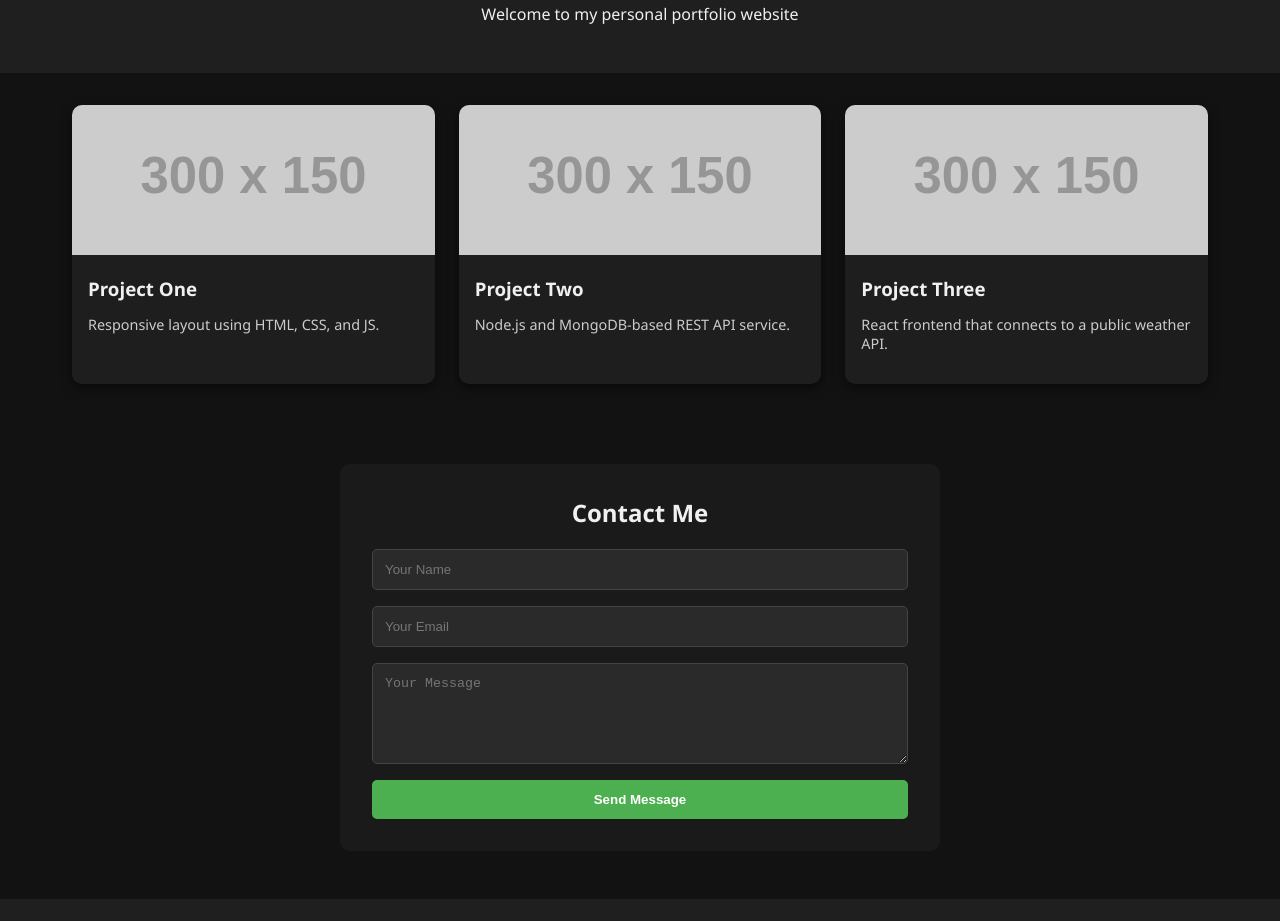
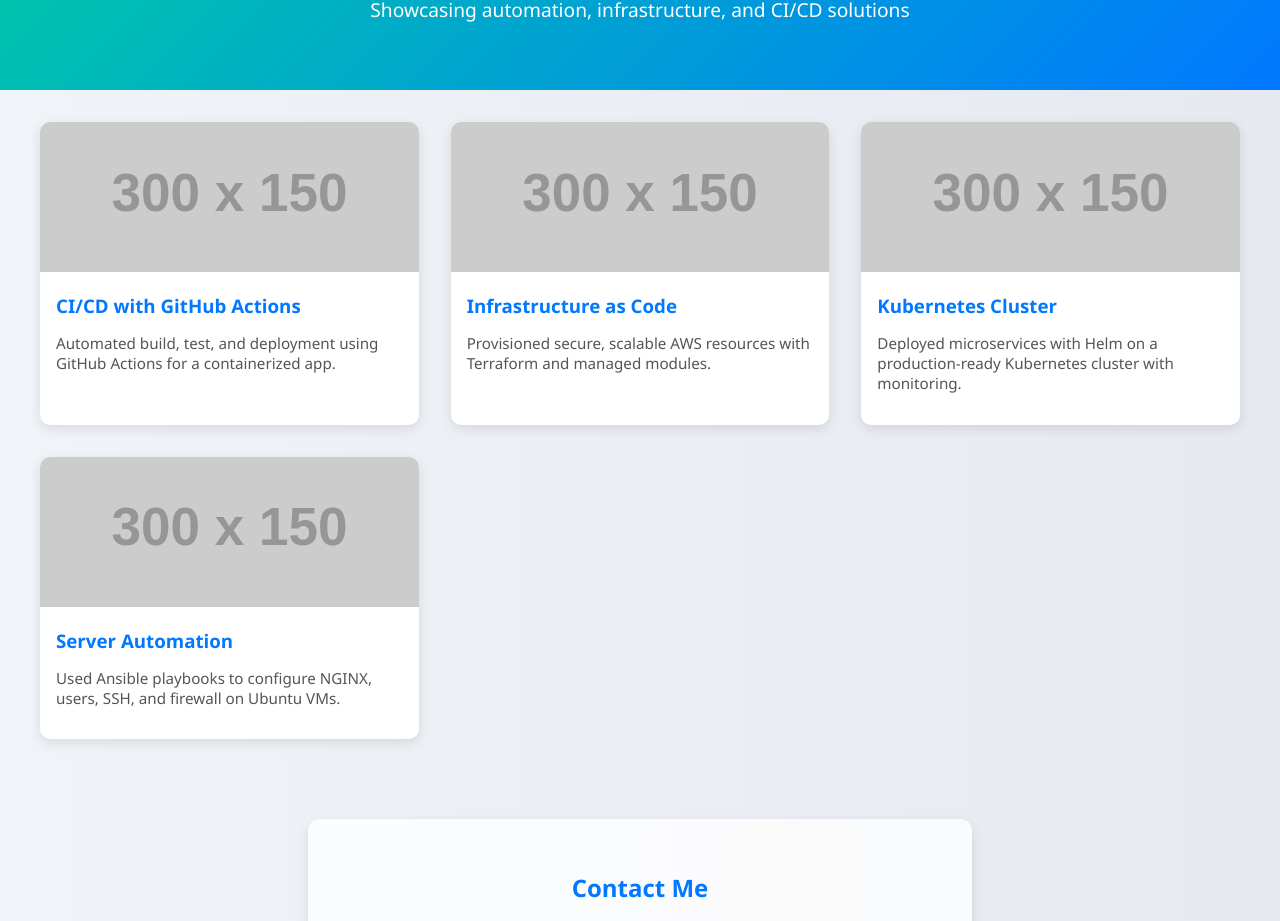
Before and after one commit to jeison-it/dev-project, a plain HTML site: page index.html in a window 1280 px wide. Shown: the part 115-1036 px from the top of the page. Drawn offline with Linux system fonts and the light colour scheme; placeholder pictures from the web are drawn by us.

Commit message:
Website refix to Devops

```diff
--- a/index.html
+++ b/index.html
@@ -3,63 +3,64 @@
 <head>
   <meta charset="UTF-8" />
   <meta name="viewport" content="width=device-width, initial-scale=1.0"/>
-  <title>My Projects</title>
+  <title>DevOps Projects Portfolio</title>
   <style>
-    * {
-      box-sizing: border-box;
+    :root {
+      --primary: #00c9a7;
+      --accent: #0078ff;
+      --bg: #f0f4f8;
+      --text: #333;
     }
 
     body {
       font-family: 'Segoe UI', sans-serif;
       margin: 0;
-      background: #121212;
-      color: #f0f0f0;
-      animation: fadeIn 1s ease-in;
-    }
-
-    @keyframes fadeIn {
-      from { opacity: 0; transform: translateY(10px); }
-      to { opacity: 1; transform: translateY(0); }
+      background: linear-gradient(to right, #f0f4f8, #e6e9f0);
+      color: var(--text);
     }
 
     header {
-      background-color: #1f1f1f;
-      padding: 2rem;
+      background: linear-gradient(135deg, var(--primary), var(--accent));
+      color: white;
+      padding: 3rem 2rem;
       text-align: center;
-      animation: fadeSlideDown 1s ease-out;
     }
 
-    @keyframes fadeSlideDown {
-      0% { opacity: 0; transform: translateY(-20px); }
-      100% { opacity: 1; transform: translateY(0); }
+    header h1 {
+      font-size: 2.5rem;
+      margin: 0;
+    }
+
+    header p {
+      font-size: 1.2rem;
+      margin-top: 0.5rem;
     }
 
     .projects {
       display: grid;
-      grid-template-columns: repeat(auto-fit, minmax(250px, 1fr));
-      gap: 1.5rem;
+      grid-template-columns: repeat(auto-fit, minmax(280px, 1fr));
+      gap: 2rem;
       padding: 2rem;
       max-width: 1200px;
       margin: auto;
     }
 
     .card {
-      background: #1e1e1e;
+      background: white;
       border-radius: 10px;
+      box-shadow: 0 4px 12px rgba(0,0,0,0.1);
       overflow: hidden;
-      box-shadow: 0 4px 12px rgba(0,0,0,0.5);
-      transform: scale(1);
       transition: transform 0.3s ease, box-shadow 0.3s ease;
-      animation: fadeInCard 0.8s ease forwards;
+      animation: fadeIn 1s ease forwards;
       opacity: 0;
     }
 
     .card:hover {
       transform: scale(1.03);
-      box-shadow: 0 6px 16px rgba(0,0,0,0.6);
+      box-shadow: 0 8px 24px rgba(0,0,0,0.15);
     }
 
-    @keyframes fadeInCard {
+    @keyframes fadeIn {
       to { opacity: 1; }
     }
 
@@ -74,26 +75,27 @@
     }
 
     .card-content h3 {
-      margin: 0 0 0.5rem 0;
+      color: var(--accent);
+      margin: 0 0 0.5rem;
     }
 
     .card-content p {
-      font-size: 0.9rem;
-      color: #ccc;
+      font-size: 0.95rem;
+      color: #555;
     }
 
     .contact {
-      background: #1a1a1a;
+      background: #ffffffcc;
       padding: 2rem;
       max-width: 600px;
       margin: 3rem auto;
-      border-radius: 10px;
-      animation: fadeIn 1.2s ease;
+      border-radius: 12px;
+      box-shadow: 0 4px 12px rgba(0,0,0,0.1);
     }
 
     .contact h2 {
-      margin-top: 0;
       text-align: center;
+      color: var(--accent);
     }
 
     .contact form {
@@ -101,66 +103,73 @@
       flex-direction: column;
     }
 
-    .contact input, .contact textarea {
-      padding: 0.75rem;
+    .contact input,
+    .contact textarea {
+      padding: 0.9rem;
       margin-bottom: 1rem;
-      background: #2a2a2a;
-      border: 1px solid #444;
-      color: white;
-      border-radius: 5px;
+      border: 1px solid #ddd;
+      border-radius: 6px;
+      font-size: 1rem;
     }
 
     .contact button {
-      background: #4caf50;
+      background: var(--primary);
       color: white;
-      padding: 0.75rem;
       border: none;
-      border-radius: 5px;
+      padding: 1rem;
+      border-radius: 6px;
+      font-size: 1rem;
       font-weight: bold;
       cursor: pointer;
       transition: background 0.3s ease;
     }
 
     .contact button:hover {
-      background: #45a049;
+      background: #009c84;
     }
 
     footer {
-      background: #1f1f1f;
+      background: var(--accent);
+      color: white;
       text-align: center;
       padding: 1rem;
-      color: #888;
-      animation: fadeIn 1.2s ease-in-out;
     }
   </style>
 </head>
 <body>
 
   <header>
-    <h1>My Projects</h1>
-    <p>Welcome to my personal portfolio website</p>
+    <h1>DevOps Project Portfolio</h1>
+    <p>Showcasing automation, infrastructure, and CI/CD solutions</p>
   </header>
 
   <section class="projects">
-    <div class="card" style="animation-delay: 0.1s;">
-      <img src="https://via.placeholder.com/300x150" alt="Project 1">
+    <div class="card">
+      <img src="https://via.placeholder.com/300x150/00c9a7/ffffff?text=CI/CD+Pipeline" alt="CI/CD Pipeline">
       <div class="card-content">
-        <h3>Project One</h3>
-        <p>Responsive layout using HTML, CSS, and JS.</p>
+        <h3>CI/CD with GitHub Actions</h3>
+        <p>Automated build, test, and deployment using GitHub Actions for a containerized app.</p>
       </div>
     </div>
-    <div class="card" style="animation-delay: 0.3s;">
-      <img src="https://via.placeholder.com/300x150" alt="Project 2">
+    <div class="card">
+      <img src="https://via.placeholder.com/300x150/0078ff/ffffff?text=Terraform+AWS" alt="Terraform AWS">
       <div class="card-content">
-        <h3>Project Two</h3>
-        <p>Node.js and MongoDB-based REST API service.</p>
+        <h3>Infrastructure as Code</h3>
+        <p>Provisioned secure, scalable AWS resources with Terraform and managed modules.</p>
       </div>
     </div>
-    <div class="card" style="animation-delay: 0.5s;">
-      <img src="https://via.placeholder.com/300x150" alt="Project 3">
+    <div class="card">
+      <img src="https://via.placeholder.com/300x150/5c6bc0/ffffff?text=Kubernetes" alt="Kubernetes">
       <div class="card-content">
-        <h3>Project Three</h3>
-        <p>React frontend that connects to a public weather API.</p>
+        <h3>Kubernetes Cluster</h3>
+        <p>Deployed microservices with Helm on a production-ready Kubernetes cluster with monitoring.</p>
+      </div>
+    </div>
+    <div class="card">
+      <img src="https://via.placeholder.com/300x150/fbc02d/000000?text=Ansible+Automation" alt="Ansible Automation">
+      <div class="card-content">
+        <h3>Server Automation</h3>
+        <p>Used Ansible playbooks to configure NGINX, users, SSH, and firewall on Ubuntu VMs.</p>
       </div>
     </div>
   </section>
@@ -176,7 +185,7 @@
   </section>
 
   <footer>
-    <p>&copy; 2025 Nii Ayitey Jeison. All rights reserved.</p>
+    <p>&copy; 2025 Jeison – DevOps Engineer. All rights reserved.</p>
   </footer>
 
 </body>
```
